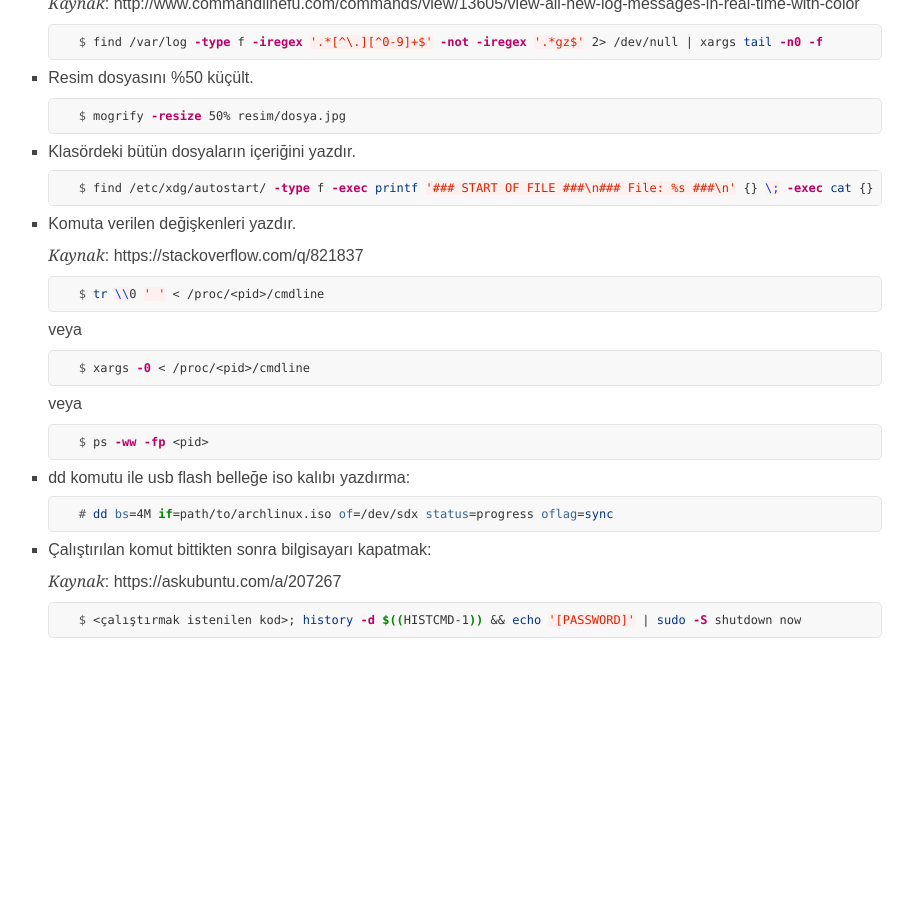
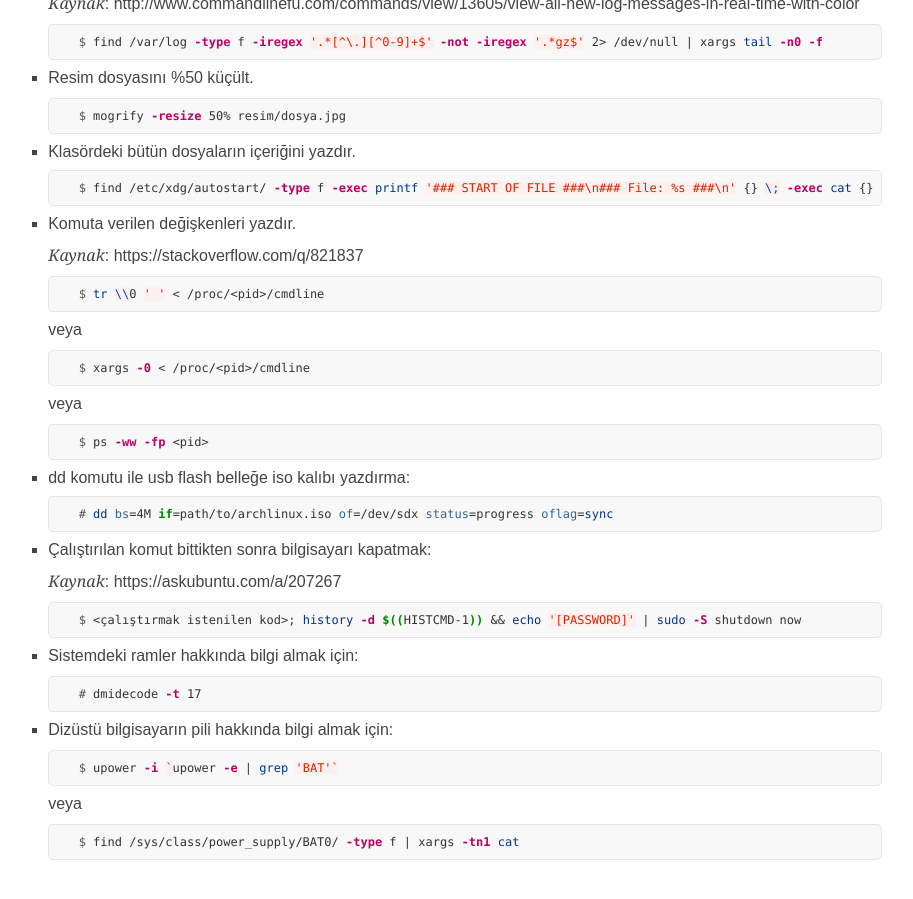
Before and after one commit to queeup/queeup.github.io, a Jekyll site: the page built from commands.md, in a window 1280 px wide and 900 px high, scrolled down 1312 px. Shown: the whole window, without its empty margins (347-1260 px from the left). Built offline with Jekyll 4.4.1, drawn with Linux system fonts in a browser that asks for light colours; some web fonts are replaced; before the commit the page ends 1990 px from its top, so only the background shows below that.

Commit message:
remove eclipse & repos
commands.md: new commands added.

````diff
--- a/commands.md
+++ b/commands.md
@@ -137,3 +137,20 @@ title: Kullanışlı komutlar
     ```console
     $ <çalıştırmak istenilen kod>; history -d $((HISTCMD-1)) && echo '[PASSWORD]' | sudo -S shutdown now
     ```
+- Sistemdeki ramler hakkında bilgi almak için:
+
+    ```console
+    # dmidecode -t 17
+    ```
+
+- Dizüstü bilgisayarın pili hakkında bilgi almak için:
+
+    ```console
+    $ upower -i `upower -e | grep 'BAT'`
+    ```
+
+    veya
+
+    ```console
+    $ find /sys/class/power_supply/BAT0/ -type f | xargs -tn1 cat
+    ```
````
Also changed, not shown: eclipse.md (+1 -0 lines), repos.md (+1 -0 lines).
